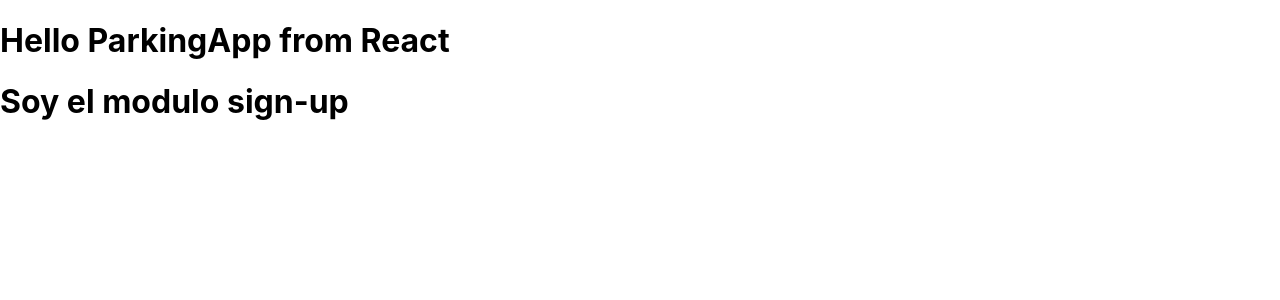
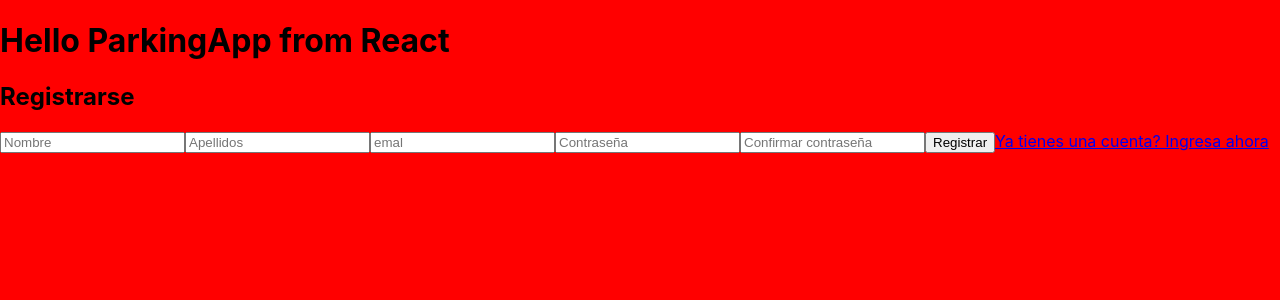
Before and after one commit to jlopezsa/ParkingApp-front-end, a React (Create React App) app: page / in a window 1280 px wide. Shown: the top 300 px of the page. Built offline with nearby package versions, Linux system fonts and the light colour scheme.

Commit message:
add react-router-dom dependencie

```diff
--- a/package.json
+++ b/package.json
@@ -5,6 +5,7 @@
   "dependencies": {
     "react": "^17.0.2",
     "react-dom": "^17.0.2",
+    "react-router-dom": "^6.2.2",
     "web-vitals": "^2.1.4"
   },
   "devDependencies": {
--- a/src/pages/Signup.jsx
+++ b/src/pages/Signup.jsx
@@ -1,6 +1,23 @@
+import './Signup.scss';
 function Signup(){
   return(
-    <h1>Soy el modulo sign-up</h1>
+    <>
+      <div className="main-container">
+      <form className="main-container__form">
+        <h2>Registrarse</h2>
+        <input className="main-container__form--input" type="text" name="name" placeholder="Nombre"/>
+        <input className="main-container__form--input" type="text" name="last-name" placeholder="Apellidos"/>
+        <input className="main-container__form--input" type="email" name="email" placeholder="emal"/>
+        <input className="main-container__form--input" type="password" name="password" placeholder="Contraseña"/>
+        <input className="main-container__form--input" type="password" name="confirm-password" placeholder="Confirmar contraseña"/>
+
+        <input className="main-container__form--submit" type="submit" name="submit" value="Registrar"/>
+        <a href="#">Ya tienes una cuenta? Ingresa ahora</a>
+
+      </form>
+    </div>
+    </>
   )
 }
+
 export default Signup;
--- a/src/pages/Signup.scss
+++ b/src/pages/Signup.scss
@@ -0,0 +1,3 @@
+body{
+  background: red;
+}
```
Also changed, not shown: 1 other file (tests, documents, lock files or other folders).
